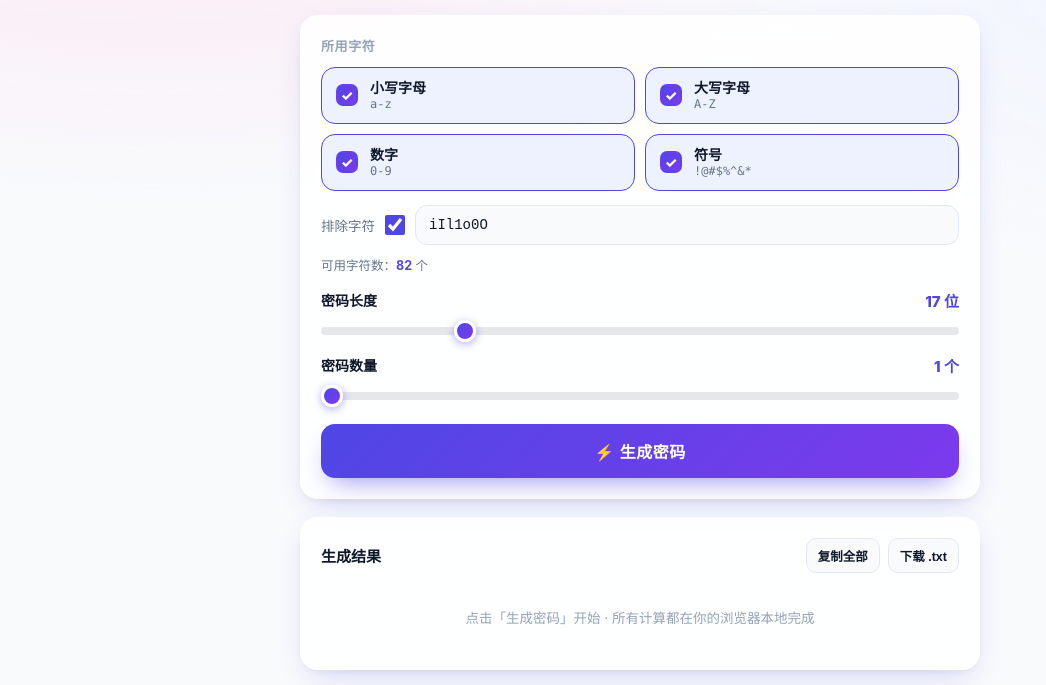
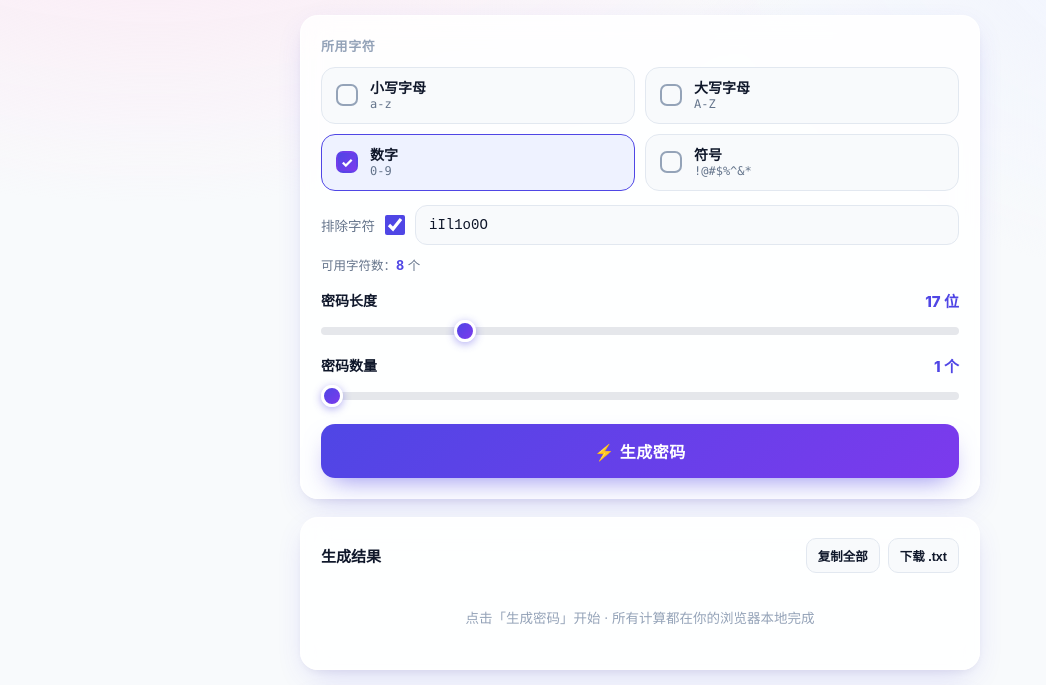
Before and after one commit to cnqqsky/random-password, a plain HTML site: page index.html in a window 1280 px wide. Shown: the part 94-779 px from the top of the page, without its empty margins (0-1046 px from the left). Drawn offline with Linux system fonts and the light colour scheme.

Commit message:
feat: 默认只勾选「数字」字符类型

```diff
--- a/index.html
+++ b/index.html
@@ -194,10 +194,10 @@
     <div class="card" style="margin-top:18px">
       <div class="section-title">所用字符</div>
       <div class="sets" id="sets">
-        <div class="set on" data-key="lower"><div class="chk">✓</div><div class="meta"><div class="name">小写字母</div><div class="sample">a-z</div></div></div>
-        <div class="set on" data-key="upper"><div class="chk">✓</div><div class="meta"><div class="name">大写字母</div><div class="sample">A-Z</div></div></div>
-        <div class="set on" data-key="number"><div class="chk">✓</div><div class="meta"><div class="name">数字</div><div class="sample">0-9</div></div></div>
-        <div class="set on" data-key="symbol"><div class="chk">✓</div><div class="meta"><div class="name">符号</div><div class="sample">!@#$%^&*</div></div></div>
+        <div class="set" data-key="lower"><div class="chk"></div><div class="meta"><div class="name">小写字母</div><div class="sample">a-z</div></div></div>
+        <div class="set" data-key="upper"><div class="chk"></div><div class="meta"><div class="name">大写字母</div><div class="sample">A-Z</div></div></div>
+        <div class="set" data-key="number"><div class="chk"></div><div class="meta"><div class="name">数字</div><div class="sample">0-9</div></div></div>
+        <div class="set" data-key="symbol"><div class="chk"></div><div class="meta"><div class="name">符号</div><div class="sample">!@#$%^&*</div></div></div>
       </div>
 
       <div class="exclude">
@@ -270,7 +270,8 @@
     number: "0123456789",
     symbol: "!@#$%^&*()-_=+[]{};:,.<>?/~"
   };
-  var state = { lower:true, upper:true, number:true, symbol:true };
+  // 默认只勾选「数字」，其余三类关闭（改这里即可调整默认状态）
+  var state = { lower:false, upper:false, number:true, symbol:false };
 
   var $ = function(id){ return document.getElementById(id); };
   var setsEl = $("sets"), excludeInput = $("excludeInput"),
@@ -460,6 +461,17 @@
     applyTheme(pref);
   })();
 
+  // 依据 state 初始化字符类型 UI（保持单一数据源）
+  (function initSets(){
+    var nodes = setsEl.querySelectorAll(".set");
+    for(var i=0;i<nodes.length;i++){
+      var el = nodes[i], k = el.getAttribute("data-key");
+      var on = !!state[k];
+      el.classList.toggle("on", on);
+      el.querySelector(".chk").textContent = on ? "✓" : "";
+    }
+  })();
+
   excludeInput.disabled = !excludeEnable.checked;
   updatePoolHint();
 })();
```
